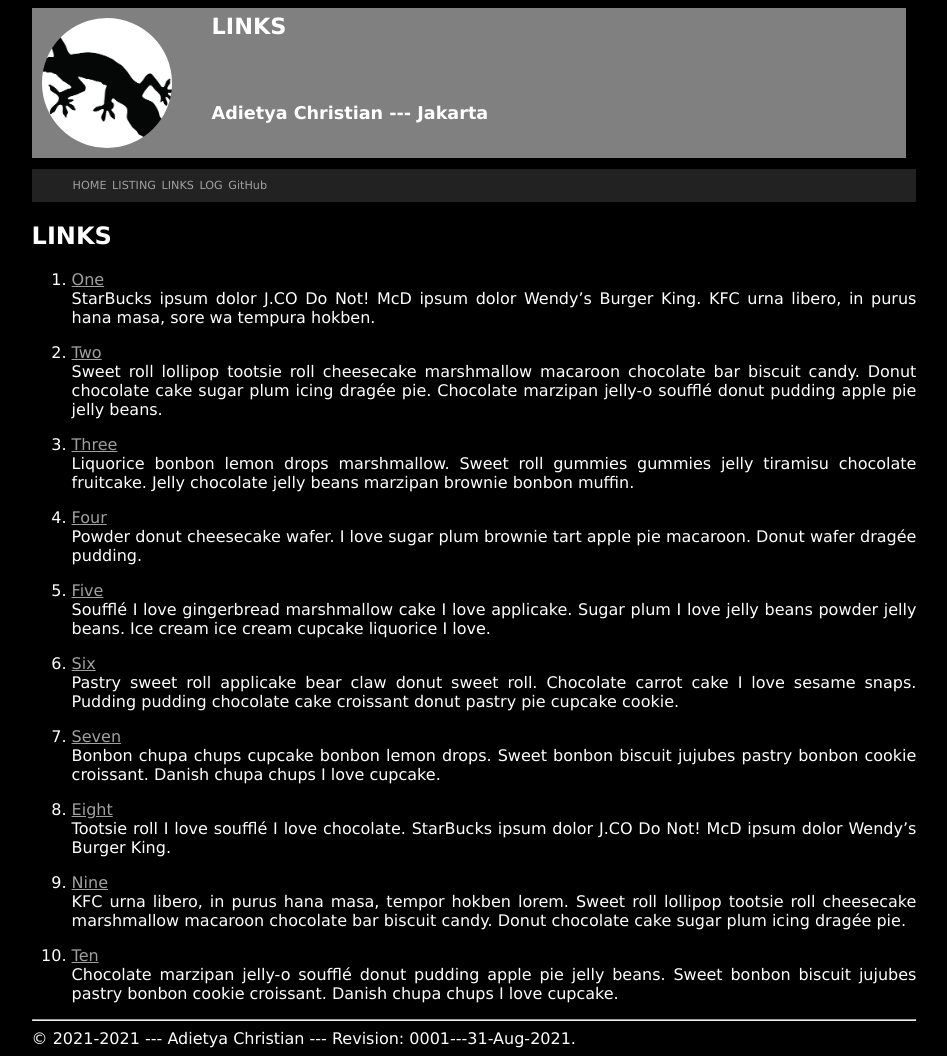
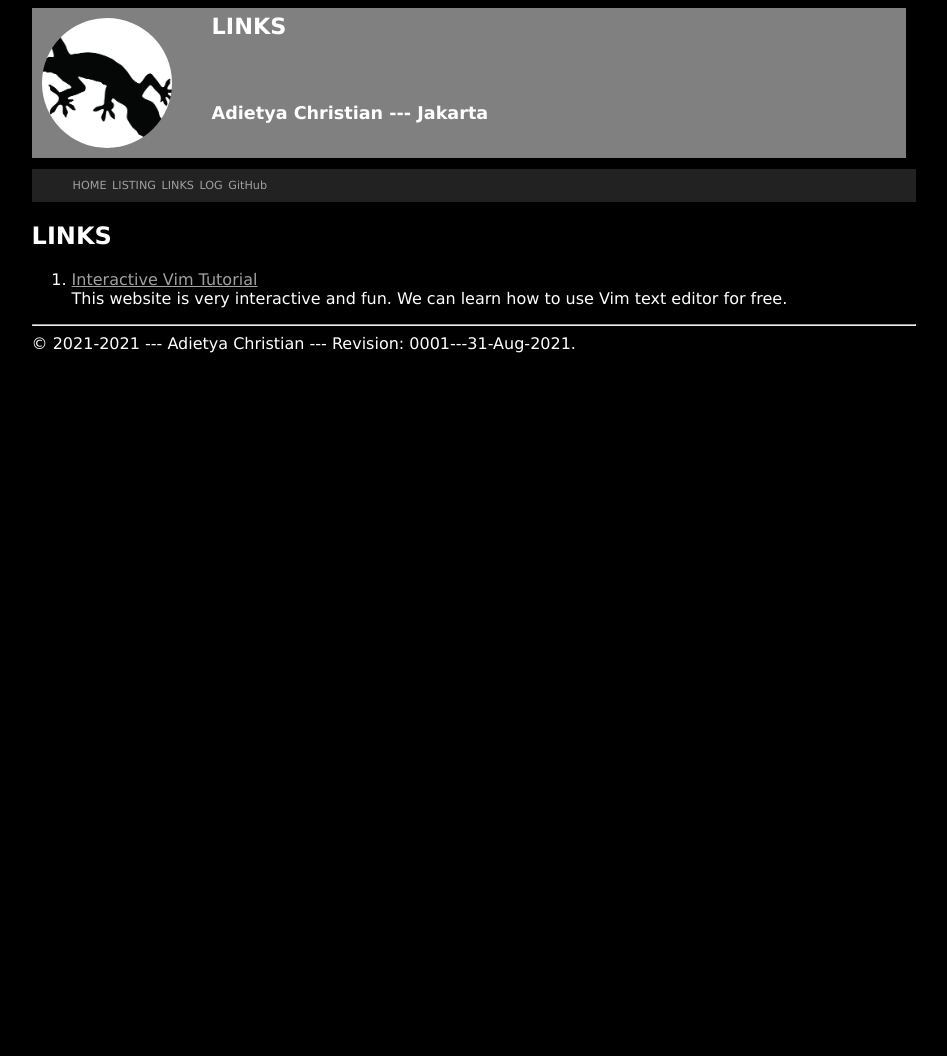
Before and after one commit to adietyachristian/os212, a Jekyll site: the page built from links.md, in a window 1280 px wide. Shown: the whole page, without its empty margins (166-1113 px from the left). Built offline with Jekyll 4.4.1, drawn with Linux system fonts in a browser that asks for light colours; our own code applies the rules of GitHub Pages for plain Markdown files; after the commit the page ends 900 px from its top, so only the background shows below that.

Commit message:
update links

```diff
--- a/links.md
+++ b/links.md
@@ -5,52 +5,6 @@ permalink: /LINKS/
 
 # LINKS
 
-1. [One](https://en.wikipedia.org/wiki/1)<br>
-StarBucks ipsum dolor J.CO Do Not!
-McD ipsum dolor Wendy's Burger King.
-KFC urna libero, in purus hana masa, sore wa tempura hokben.
-
-2. [Two](https://en.wikipedia.org/wiki/2)<br>
-Sweet roll lollipop tootsie roll cheesecake marshmallow macaroon chocolate bar biscuit candy.
-Donut chocolate cake sugar plum icing dragée pie.
-Chocolate marzipan jelly-o soufflé donut pudding apple pie jelly beans.
-
-3. [Three](https://en.wikipedia.org/wiki/3)<br>
-Liquorice bonbon lemon drops marshmallow.
-Sweet roll gummies gummies jelly tiramisu chocolate fruitcake.
-Jelly chocolate jelly beans marzipan brownie bonbon muffin.
-
-4. [Four](https://en.wikipedia.org/wiki/4)<br>
-Powder donut cheesecake wafer.
-I love sugar plum brownie tart apple pie macaroon.
-Donut wafer dragée pudding.
-
-5. [Five](https://en.wikipedia.org/wiki/5)<br>
-Soufflé I love gingerbread marshmallow cake I love applicake.
-Sugar plum I love jelly beans powder jelly beans.
-Ice cream ice cream cupcake liquorice I love.
-
-6. [Six](https://en.wikipedia.org/wiki/6)<br>
-Pastry sweet roll applicake bear claw donut sweet roll.
-Chocolate carrot cake I love sesame snaps.
-Pudding pudding chocolate cake croissant donut pastry pie cupcake cookie.
-
-7. [Seven](https://en.wikipedia.org/wiki/7)<br>
-Bonbon chupa chups cupcake bonbon lemon drops.
-Sweet bonbon biscuit jujubes pastry bonbon cookie croissant.
-Danish chupa chups I love cupcake.
-
-8. [Eight](https://en.wikipedia.org/wiki/8)<br>
-Tootsie roll I love soufflé I love chocolate.
-StarBucks ipsum dolor J.CO Do Not!
-McD ipsum dolor Wendy's Burger King.
-
-9. [Nine](https://en.wikipedia.org/wiki/9)<br>
-KFC urna libero, in purus hana masa, tempor hokben lorem.
-Sweet roll lollipop tootsie roll cheesecake marshmallow macaroon chocolate bar biscuit candy.
-Donut chocolate cake sugar plum icing dragée pie.
-
-10. [Ten](https://en.wikipedia.org/wiki/10)<br>
-Chocolate marzipan jelly-o soufflé donut pudding apple pie jelly beans.
-Sweet bonbon biscuit jujubes pastry bonbon cookie croissant.
-Danish chupa chups I love cupcake.
+1. [Interactive Vim Tutorial](https://www.openvim.com/)<br>
+This website is very interactive and fun. We can learn how to use Vim text editor
+for free.
```
